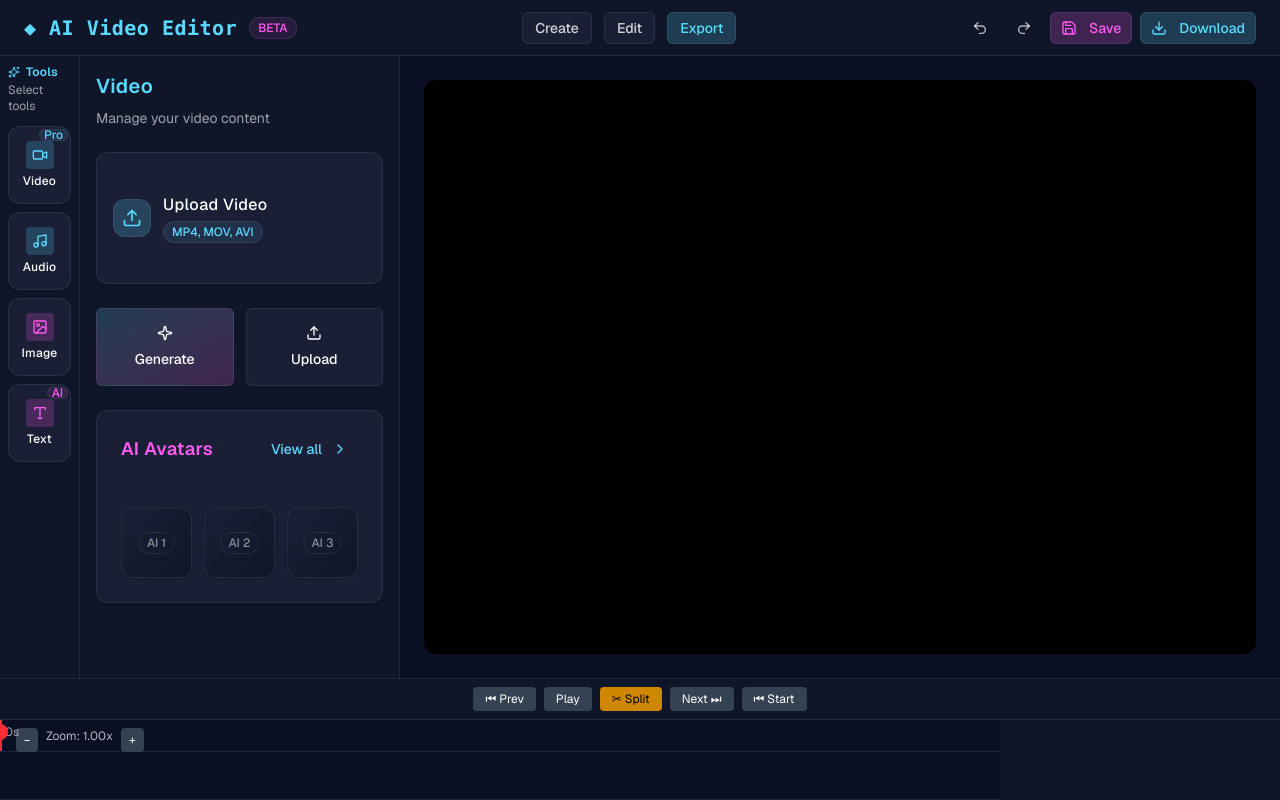
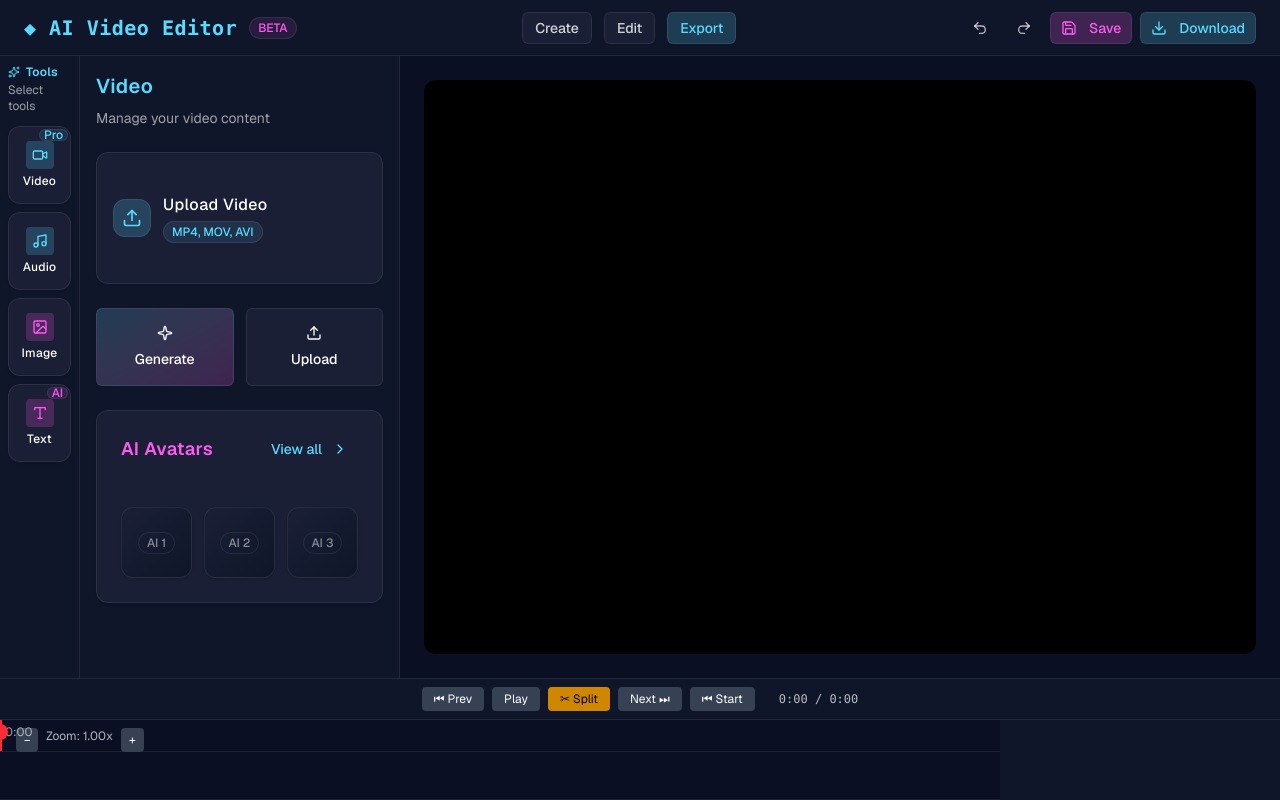
Before and after one commit to Taxilpatel132/Clipper-Studio, a Next.js app in the folder Front-end/: page / in a window 1280 px wide. Built offline with nearby package versions, Linux system fonts and the light colour scheme.

Commit message:
ui-update-3.2

```diff
--- a/Front-end/src/components/Timeline.tsx
+++ b/Front-end/src/components/Timeline.tsx
@@ -4,11 +4,12 @@ import { useRef, useCallback, useEffect } from "react";
 import { cn } from "@/lib/utils";
 import { useEditorStore } from "@/editor/store/editor.store";
 
+// ✅ NEW: Import from organized folders (optional - for future use)
+import { formatTime } from "@/editor/engine";
+
 import type { TimelineClip } from "@/editor/store/editor.store";
 
-
 const BASE_PX_PER_SECOND = 100;
-
 const SNAP_THRESHOLD = 10; // pixels for snapping
 
 export default function Timeline() {
@@ -49,11 +50,12 @@ export default function Timeline() {
     isPlaying,
     zoom,
     play,
-     pause
+    pause,
   } = useEditorStore();
 
   const pxPerSecond = BASE_PX_PER_SECOND * zoom;
   const TIMELINE_SCALE = pxPerSecond;
+
   // Helper functions
   const getTimeFromX = useCallback(
     (clientX: number) => {
@@ -68,7 +70,6 @@ export default function Timeline() {
     },
     [pxPerSecond]
   );
-
 
   const clampTimeToSoftTrim = useCallback(
     (time: number) => {
@@ -100,16 +101,13 @@ export default function Timeline() {
       });
 
       // Find closest snap point
-      const closest = snapPoints.reduce(
-        (prev, curr) =>
-          Math.abs(curr - targetTime) < Math.abs(prev - targetTime)
-            ? curr
-            : prev
+      const closest = snapPoints.reduce((prev, curr) =>
+        Math.abs(curr - targetTime) < Math.abs(prev - targetTime) ? curr : prev
       );
 
       return Math.abs(closest - targetTime) <= threshold ? closest : targetTime;
     },
-    [clips]
+    [clips, TIMELINE_SCALE]
   );
 
   // Playhead dragging
@@ -160,7 +158,7 @@ export default function Timeline() {
 
     window.addEventListener("mousemove", onMove);
     window.addEventListener("mouseup", onUp);
-  }, [setTrimStart, setTrimEnd, setMode]);
+  }, [setTrimStart, setTrimEnd, setMode, TIMELINE_SCALE]);
 
   // Clip dragging with repositioning
   const handleClipDrag = useCallback(
@@ -192,7 +190,6 @@ const finalStartTime = Math.max(
 
         repositionClip(clipId, finalStartTime);
 
-
         setDragOffset(0);
         setDropIndicator(null);
         setDraggingClip(null);
@@ -213,7 +210,7 @@ repositionClip(clipId, finalStartTime);
       repositionClip,
       setDraggingClip,
       setMode,
-      dropIndicatorPosition,
+      TIMELINE_SCALE,
     ]
   );
 
@@ -239,7 +236,7 @@ repositionClip(clipId, finalStartTime);
     e: React.MouseEvent,
     clipId: string,
     type: "start" | "end",
-    clip: any
+    clip: TimelineClip
   ) => {
     e.stopPropagation();
     setMode("trimming");
@@ -258,14 +255,14 @@ const getClipAtTime = useCallback(
     (time: number) => {
       return clips.find((clip) => {
         const playStart = clip.startTime + clip.trimStart;
-      const playEnd =
-        clip.startTime + clip.duration - clip.trimEnd;
+        const playEnd = clip.startTime + clip.duration - clip.trimEnd;
 
         return time > playStart && time < playEnd;
       });
     },
     [clips]
   );
+
   const splitClipAtCurrentTime = useCallback(() => {
     const clip = getClipAtTime(currentTime);
     if (!clip) return; // gap or invalid split
@@ -276,10 +273,9 @@ const playEnd = clip.startTime + clip.duration - clip.trimEnd;
     if (currentTime <= playStart || currentTime >= playEnd) return;
 
     const splitAtVideoTime = currentTime - playStart;
-const splitOffset = splitAtVideoTime;
 
     // Safety guards
-  if (splitOffset <= 0 || splitOffset >= clip.duration) {
+    if (splitAtVideoTime <= 0 || splitAtVideoTime >= clip.duration) {
       return;
     }
 
@@ -300,18 +296,12 @@ const secondClip: TimelineClip = {
       trimEnd: clip.trimEnd,
     };
 
-
     useEditorStore.setState((state) => {
       const clips = state.clips
-    .flatMap((c) =>
-      c.id === clip.id ? [firstClip, secondClip] : [c]
-    )
+        .flatMap((c) => (c.id === clip.id ? [firstClip, secondClip] : [c]))
         .sort((a, b) => a.startTime - b.startTime);
 
-  const duration = Math.max(
-    0,
-    ...clips.map((c) => c.startTime + c.duration)
-  );
+      const duration = Math.max(0, ...clips.map((c) => c.startTime + c.duration));
 
       return {
         clips,
@@ -319,22 +309,16 @@ useEditorStore.setState((state) => {
         activeClipId: secondClip.id,
       };
     });
-
-
   }, [clips, currentTime, getClipAtTime]);
-
 
   const goToNextClip = useCallback(() => {
     const sorted = [...clips].sort((a, b) => a.startTime - b.startTime);
 
-  const next = sorted.find(
-    (clip) => clip.startTime > currentTime
-  );
+    const next = sorted.find((clip) => clip.startTime > currentTime);
 
     if (next) {
       setCurrentTime(next.startTime);
     } else {
-    // Optional: jump to end
       setCurrentTime(duration);
     }
   }, [clips, currentTime, setCurrentTime, duration]);
@@ -342,23 +326,18 @@ useEditorStore.setState((state) => {
   const goToPreviousClip = useCallback(() => {
     const sorted = [...clips].sort((a, b) => a.startTime - b.startTime);
 
-  const prev = [...sorted]
-    .reverse()
-    .find((clip) => clip.startTime < currentTime);
+    const prev = [...sorted].reverse().find((clip) => clip.startTime < currentTime);
 
     if (prev) {
       setCurrentTime(prev.startTime);
     } else {
-    // Optional: jump to start
       setCurrentTime(0);
     }
   }, [clips, currentTime, setCurrentTime]);
 
   // Render helpers
   const renderTimelineRuler = () => {
-    const safeTime = isPlaying
-  ? currentTime
-  : clampTimeToSoftTrim(currentTime);
+    const safeTime = isPlaying ? currentTime : clampTimeToSoftTrim(currentTime);
 
     const playheadLeft = safeTime * TIMELINE_SCALE;
 
@@ -367,8 +346,7 @@ const goToPreviousClip = useCallback(() => {
         className="relative h-8 bg-[#0a0f24] border-b border-white/10"
         onClick={handleTimelineClick}
       >
-
-        {/* Ruler marks */}
+        {/* Ruler marks - ✅ UPDATED: Use formatTime */}
         {Array.from({ length: Math.ceil(duration) + 1 }).map((_, i) => (
           <div
             key={i}
@@ -376,7 +354,7 @@ const goToPreviousClip = useCallback(() => {
             style={{ left: i * TIMELINE_SCALE }}
           >
             <span className="absolute top-1 left-1 text-xs text-white/60">
-              {i}s
+              {formatTime(i)}
             </span>
           </div>
         ))}
@@ -388,6 +366,8 @@ const goToPreviousClip = useCallback(() => {
             style={{ left: dropIndicatorPosition * TIMELINE_SCALE }}
           />
         )}
+
+        {/* Zoom controls */}
         <div className="flex gap-2 px-4 py-2">
           <button
             onClick={() => useEditorStore.getState().setZoom(zoom - 0.25)}
@@ -396,9 +376,7 @@ const goToPreviousClip = useCallback(() => {
             −
           </button>
 
-  <span className="text-xs text-white/70">
-    Zoom: {zoom.toFixed(2)}x
-  </span>
+          <span className="text-xs text-white/70">Zoom: {zoom.toFixed(2)}x</span>
 
           <button
             onClick={() => useEditorStore.getState().setZoom(zoom + 0.25)}
@@ -407,7 +385,6 @@ const goToPreviousClip = useCallback(() => {
             +
           </button>
         </div>
-
 
         {/* Playhead */}
         <div
@@ -427,7 +404,7 @@ const goToPreviousClip = useCallback(() => {
     );
   };
 
-  const renderClip = (clip: any) => {
+  const renderClip = (clip: TimelineClip) => {
     const fullWidth = clip.duration * TIMELINE_SCALE;
     const left = clip.startTime * TIMELINE_SCALE;
     const trimStartWidth = clip.trimStart * TIMELINE_SCALE;
@@ -495,6 +472,7 @@ const goToPreviousClip = useCallback(() => {
       </div>
     );
   };
+
   const startPlayback = useCallback(() => {
     lastTimeRef.current = performance.now();
 
@@ -502,7 +480,7 @@ const goToPreviousClip = useCallback(() => {
       const delta = (now - lastTimeRef.current) / 1000;
       lastTimeRef.current = now;
 
-   setCurrentTime((t) => {
+      setCurrentTime((t: number) => {
         const next = t + delta;
         if (next >= duration) {
           stopPlayback();
@@ -523,6 +501,7 @@ const stopPlayback = useCallback(() => {
       rafRef.current = null;
     }
   }, []);
+
   useEffect(() => {
     if (isPlaying) {
       startPlayback();
@@ -533,11 +512,11 @@ useEffect(() => {
     return stopPlayback;
   }, [isPlaying, startPlayback, stopPlayback]);
 
-
   const timelineWidth = Math.max(duration * TIMELINE_SCALE + 200, 1000);
 
   return (
-    <div className="w-full  bg-[#0f1629] border-t border-white/10">
+    <div className="w-full bg-[#0f1629] border-t border-white/10">
+      {/* ✅ Playback Controls - YOUR EXISTING UI */}
       <div className="px-4 py-2 border-b border-white/10">
         <div className="flex items-center gap-2 justify-center">
           <button
@@ -553,6 +532,7 @@ useEffect(() => {
           >
             {isPlaying ? "Pause" : "Play"}
           </button>
+
           <button
             onClick={splitClipAtCurrentTime}
             className="px-3 py-1 bg-yellow-600 text-black text-xs rounded"
@@ -573,8 +553,12 @@ useEffect(() => {
           >
             ⏮ Start
           </button>
+
+          {/* ✅ NEW: Time display using formatTime */}
+          <span className="text-xs text-white/70 ml-4 font-mono">
+            {formatTime(currentTime)} / {formatTime(duration)}
+          </span>
         </div>
-
       </div>
 
       <div className="overflow-x-auto overflow-y-hidden">
--- a/Front-end/src/components/VideoPreview.tsx
+++ b/Front-end/src/components/VideoPreview.tsx
@@ -1,11 +1,12 @@
 "use client";
 
-import { useEffect, useRef, useMemo } from "react";
-import { useEditor } from "@/hooks/useEditor";
-import {
-  buildTimelineWithGaps,
-  getActiveSegment,
-} from "@/editor/timeline/timelineSegments";
+import { useEffect, useRef, useCallback } from "react";
+
+// ✅ Import from organized folders
+import { useEditorStore } from "@/editor/store/editor.store";
+import { useActiveSegment } from "@/editor/selectors";
+import { usePlaybackActions } from "@/editor/actions";
+import { globalToClipTime } from "@/editor/engine";
 
 interface Props {
   onRemove?: () => void;
@@ -14,35 +15,21 @@ interface Props {
 export default function VideoPreview({ onRemove }: Props) {
   const videoRef = useRef<HTMLVideoElement | null>(null);
 
-  const {
-    isPlaying,
-    currentTime,
-    setCurrentTime,
-    pause,
-    addClip,
-    clips,
-    pendingVideoSrc,
-    clearPendingVideo,
-  } = useEditor();
+  // From store (raw state)
+  const clips = useEditorStore((state) => state.clips);
+  const pendingVideoSrc = useEditorStore((state) => state.pendingVideoSrc);
+  const addClip = useEditorStore((state) => state.addClip);
+  const clearPendingVideo = useEditorStore((state) => state.clearPendingVideo);
+
+  // From selectors
+  const activeSegment = useActiveSegment();
+
+  // From actions
+  const { isPlaying, currentTime, pause, seekTo } = usePlaybackActions();
 
   /* -------------------------------------------------------
-     Timeline → active segment
+     Sync PLAY / PAUSE
   ------------------------------------------------------- */
-
-  const timelineSegments = useMemo(
-    () => buildTimelineWithGaps(clips),
-    [clips]
-  );
-
-  const activeSegment = useMemo(
-    () => getActiveSegment(timelineSegments, currentTime),
-    [timelineSegments, currentTime]
-  );
-
-  /* -------------------------------------------------------
-     Sync PLAY / PAUSE (clip only)
-  ------------------------------------------------------- */
-
   useEffect(() => {
     const video = videoRef.current;
     if (!video) return;
@@ -52,13 +39,16 @@ export default function VideoPreview({ onRemove }: Props) {
       return;
     }
 
-    isPlaying ? video.play().catch(() => {}) : video.pause();
+    if (isPlaying) {
+      video.play().catch(() => {});
+    } else {
+      video.pause();
+    }
   }, [isPlaying, activeSegment]);
 
   /* -------------------------------------------------------
-     Sync global time → video time (clip only)
+     Sync global time → video time
   ------------------------------------------------------- */
-
   useEffect(() => {
     if (!activeSegment || activeSegment.type !== "clip") return;
 
@@ -66,64 +56,52 @@ export default function VideoPreview({ onRemove }: Props) {
     if (!video) return;
 
     const clip = activeSegment.clip;
+    const localTime = globalToClipTime(clip as any, currentTime);
 
-    const playStart = clip.startTime + clip.trimStart;
-    const playEnd =
-      clip.startTime + clip.duration - clip.trimEnd;
-
-    let safeTime = currentTime;
-    if (safeTime < playStart) safeTime = playStart;
-    if (safeTime >= playEnd) safeTime = playEnd - 0.01;
-
-    const relativeTime = safeTime - playStart;
-
-    if (Math.abs(video.currentTime - relativeTime) > 0.1) {
-      video.currentTime = relativeTime;
+    if (Math.abs(video.currentTime - localTime) > 0.1) {
+      video.currentTime = Math.max(0, localTime);
     }
   }, [currentTime, activeSegment]);
 
   /* -------------------------------------------------------
-     Video → timeline time (clip only)
+     Video → timeline time
   ------------------------------------------------------- */
-
-  const handleTimeUpdate = () => {
+  const handleTimeUpdate = useCallback(() => {
     if (!activeSegment || activeSegment.type !== "clip") return;
 
     const video = videoRef.current;
     if (!video) return;
 
     const clip = activeSegment.clip;
-
     const playStart = clip.startTime + clip.trimStart;
-    const playEnd =
-      clip.startTime + clip.duration - clip.trimEnd;
+    const playEnd = clip.startTime + clip.duration - clip.trimEnd;
 
     const globalTime = playStart + video.currentTime;
-    setCurrentTime(globalTime);
+    seekTo(globalTime);
 
-    if (globalTime >= playEnd) {
+    if (globalTime >= playEnd - 0.05) {
       pause();
-      setCurrentTime(playEnd);
+      seekTo(playEnd);
     }
-  };
+  }, [activeSegment, seekTo, pause]);
 
   /* -------------------------------------------------------
-     Upload bootstrap (unchanged)
+     Handle new video upload
   ------------------------------------------------------- */
-
-  const handleLoadedMetadata = () => {
+  const handleLoadedMetadata = useCallback(() => {
     const video = videoRef.current;
     if (!video || !pendingVideoSrc) return;
 
     const exists = clips.some((c) => c.src === pendingVideoSrc);
-    if (exists) return;
+    if (exists) {
+      clearPendingVideo();
+      return;
+    }
 
     const lastEnd =
       clips.length === 0
         ? 0
-        : Math.max(
-            ...clips.map((c) => c.startTime + c.duration)
-          );
+        : Math.max(...clips.map((c) => c.startTime + c.duration));
 
     addClip({
       id: crypto.randomUUID(),
@@ -136,16 +114,14 @@ export default function VideoPreview({ onRemove }: Props) {
     });
 
     clearPendingVideo();
-  };
+  }, [pendingVideoSrc, clips, addClip, clearPendingVideo]);
 
   /* -------------------------------------------------------
-     Render
+     Render (Keep your existing UI/CSS)
   ------------------------------------------------------- */
-
   return (
     <div className="relative w-full h-full bg-black rounded-xl overflow-hidden">
-
-      {/* 1️⃣ Upload preview */}
+      {/* Upload preview */}
       {pendingVideoSrc && (
         <video
           ref={videoRef}
@@ -155,7 +131,7 @@ export default function VideoPreview({ onRemove }: Props) {
         />
       )}
 
-      {/* 2️⃣ Clip playback */}
+      {/* Clip playback */}
       {!pendingVideoSrc && activeSegment?.type === "clip" && (
         <video
           ref={videoRef}
@@ -165,25 +141,21 @@ export default function VideoPreview({ onRemove }: Props) {
         />
       )}
 
-      {/* 3️⃣ Gap */}
+      {/* Gap placeholder */}
       {!pendingVideoSrc && activeSegment?.type === "gap" && (
         <div className="absolute inset-0 flex items-center justify-center bg-black">
-          <span className="text-white/40 text-sm">
-            Empty segment
-          </span>
+          <span className="text-white/40 text-sm">Empty segment</span>
         </div>
       )}
 
-      {/* 4️⃣ Empty */}
+      {/* Empty state */}
       {!pendingVideoSrc && !activeSegment && clips.length === 0 && (
         <div
-          className="flex flex-col items-center justify-center text-muted-foreground cursor-pointer"
+          className="flex flex-col items-center justify-center h-full text-muted-foreground cursor-pointer"
           onClick={onRemove}
         >
           <p className="text-lg font-medium">Video Preview</p>
-          <p className="text-sm opacity-70">
-            Upload a video to get started
-          </p>
+          <p className="text-sm opacity-70">Upload a video to get started</p>
         </div>
       )}
     </div>
--- a/Front-end/src/editor/actions/clip.actions.ts
+++ b/Front-end/src/editor/actions/clip.actions.ts
@@ -1,24 +1,30 @@
-import { useEditor } from "@/hooks/useEditor";
+import { useEditorStore } from "@/editor/store/editor.store";
 import { getTotalDuration } from "@/editor/engine";
 
 /**
  * Hook for clip-related actions
  */
 export function useClipActions() {
+  const store = useEditorStore();
+
+  // Destructure what exists in your store
   const {
+    clips,
+    activeClipId,
     addClip,
-    selectClip,        // ✅ This exists in your store
-    clips,
-    setTrimStart,
-    setTrimEnd,
-    applyTrim,
-    reorderClips,
-    repositionClip,
+    selectClip,
     clearClips,
-  } = useEditor();
+  } = store;
+
+  // Safe access for optional methods (may or may not exist in store)
+  const setTrimStart = typeof store.setTrimStart === "function" ? store.setTrimStart : null;
+  const setTrimEnd = typeof store.setTrimEnd === "function" ? store.setTrimEnd : null;
+  const applyTrim = typeof store.applyTrim === "function" ? store.applyTrim : null;
+  const reorderClips = typeof store.reorderClips === "function" ? store.reorderClips : null;
+  const repositionClip = typeof store.repositionClip === "function" ? store.repositionClip : null;
 
   /**
-   * Duplicate a clip and add it to the end
+   * Duplicate a clip and add it to the end of timeline
    */
   const duplicateClip = (clipId: string) => {
     const clip = clips.find((c) => c.id === clipId);
@@ -38,25 +44,38 @@ export function useClipActions() {
   };
 
   /**
-   * Clear selection
+   * Clear clip selection
    */
   const clearSelection = () => {
     selectClip(null);
   };
 
+  /**
+   * Get active clip object
+   */
+  const getActiveClip = () => {
+    if (!activeClipId) return null;
+    return clips.find((c) => c.id === activeClipId) ?? null;
+  };
+
   return {
-    // From store
+    // State
+    clips,
+    activeClipId,
+
+    // Store methods
     addClip,
     selectClip,
+    clearClips,
     setTrimStart,
     setTrimEnd,
     applyTrim,
     reorderClips,
     repositionClip,
-    clearClips,
 
     // Custom actions
     duplicateClip,
     clearSelection,
+    getActiveClip,
   };
 }
--- a/Front-end/src/editor/actions/playback.actions.ts
+++ b/Front-end/src/editor/actions/playback.actions.ts
@@ -1,69 +1,76 @@
-import { useEditor } from "@/hooks/useEditor";
-import { useTotalDuration } from "@/editor/selectors";
+import { useEditorStore } from "@/editor/store/editor.store";
 import { clampTime } from "@/editor/engine";
 
 /**
  * Hook for playback-related actions
  */
 export function usePlaybackActions() {
+  const store = useEditorStore();
+
   const {
+    isPlaying,
+    currentTime,
+    duration,
     play,
     pause,
-    togglePlay,        // ✅ This exists in your store
-    isPlaying,
-    currentTime,
+    togglePlay,
     setCurrentTime,
-  } = useEditor();
-
-  const totalDuration = useTotalDuration();
+  } = store;
 
   /**
-   * Seek to a specific time
+   * Seek to a specific time (with bounds checking)
    */
   const seekTo = (time: number) => {
-    const safeDuration = totalDuration > 0 ? totalDuration : 0;
+    const safeDuration = duration > 0 ? duration : 0;
     const clampedTime = clampTime(time, 0, safeDuration);
     setCurrentTime(clampedTime);
   };
 
   /**
-   * Seek forward by seconds
+   * Skip forward by X seconds (default 5)
    */
   const seekForward = (seconds = 5) => {
     seekTo(currentTime + seconds);
   };
 
   /**
-   * Seek backward by seconds
+   * Skip backward by X seconds (default 5)
    */
   const seekBackward = (seconds = 5) => {
     seekTo(currentTime - seconds);
   };
 
   /**
-   * Go to start of timeline
+   * Jump to start of timeline
    */
   const goToStart = () => {
     setCurrentTime(0);
   };
 
   /**
-   * Go to end of timeline
+   * Jump to end of timeline
    */
   const goToEnd = () => {
-    setCurrentTime(totalDuration);
+    setCurrentTime(duration);
   };
 
   return {
+    // State
+    isPlaying,
+    currentTime,
+    duration,
+
+    // Store methods
     play,
     pause,
     togglePlay,
+    setCurrentTime,
+
+    // Custom actions
     seekTo,
     seekForward,
     seekBackward,
     goToStart,
     goToEnd,
-    isPlaying,
-    currentTime,
   };
 }
--- a/Front-end/src/editor/selectors/clip.selectors.ts
+++ b/Front-end/src/editor/selectors/clip.selectors.ts
@@ -1,11 +1,12 @@
 import { useMemo } from "react";
-import { useEditor } from "@/hooks/useEditor";
+import { useEditorStore } from "@/editor/store/editor.store";
 
 /**
- * Get the currently active/selected clip
+ * Get the currently selected clip
  */
 export function useActiveClip() {
-  const { clips, activeClipId } = useEditor();
+  const clips = useEditorStore((state) => state.clips);
+  const activeClipId = useEditorStore((state) => state.activeClipId);
 
   return useMemo(() => {
     if (!activeClipId) return null;
@@ -14,10 +15,10 @@ export function useActiveClip() {
 }
 
 /**
- * Get sorted clips by start time
+ * Get clips sorted by start time
  */
 export function useSortedClips() {
-  const { clips } = useEditor();
+  const clips = useEditorStore((state) => state.clips);
 
   return useMemo(
     () => [...clips].sort((a, b) => a.startTime - b.startTime),
@@ -26,10 +27,10 @@ export function useSortedClips() {
 }
 
 /**
- * Get clip count
+ * Get number of clips
  */
 export function useClipCount() {
-  const { clips } = useEditor();
+  const clips = useEditorStore((state) => state.clips);
   return clips.length;
 }
 
@@ -37,6 +38,14 @@ export function useClipCount() {
  * Check if a specific clip is selected
  */
 export function useIsClipSelected(clipId: string) {
-  const { activeClipId } = useEditor();
+  const activeClipId = useEditorStore((state) => state.activeClipId);
   return activeClipId === clipId;
 }
+
+/**
+ * Check if any clip is selected
+ */
+export function useHasActiveClip() {
+  const activeClipId = useEditorStore((state) => state.activeClipId);
+  return activeClipId !== null;
+}
--- a/Front-end/src/editor/selectors/index.ts
+++ b/Front-end/src/editor/selectors/index.ts
@@ -4,6 +4,7 @@ export {
   useSortedClips,
   useClipCount,
   useIsClipSelected,
+  useHasActiveClip,
 } from "./clip.selectors";
 
 // Timeline selectors
@@ -13,4 +14,5 @@ export {
   useTotalDuration,
   useIsInGap,
   useIsTimelineEmpty,
+  usePlaybackState,
 } from "./timeline.selectors";
--- a/Front-end/src/editor/selectors/timeline.selectors.ts
+++ b/Front-end/src/editor/selectors/timeline.selectors.ts
@@ -1,12 +1,12 @@
 import { useMemo } from "react";
-import { useEditor } from "@/hooks/useEditor";
+import { useEditorStore } from "@/editor/store/editor.store";
 import { buildTimelineWithGaps, getActiveSegment, getTotalDuration } from "@/editor/engine";
 
 /**
  * Get timeline segments with gaps
  */
 export function useTimelineSegments() {
-  const { clips } = useEditor();
+  const clips = useEditorStore((state) => state.clips);
 
   return useMemo(() => buildTimelineWithGaps(clips), [clips]);
 }
@@ -15,7 +15,7 @@ export function useTimelineSegments() {
  * Get active segment at current playhead position
  */
 export function useActiveSegment() {
-  const { currentTime } = useEditor();
+  const currentTime = useEditorStore((state) => state.currentTime);
   const segments = useTimelineSegments();
 
   return useMemo(
@@ -25,10 +25,10 @@ export function useActiveSegment() {
 }
 
 /**
- * Get total timeline duration
+ * Get total timeline duration (calculated from clips)
  */
 export function useTotalDuration() {
-  const { clips } = useEditor();
+  const clips = useEditorStore((state) => state.clips);
 
   return useMemo(() => getTotalDuration(clips), [clips]);
 }
@@ -45,6 +45,17 @@ export function useIsInGap() {
  * Check if timeline is empty
  */
 export function useIsTimelineEmpty() {
-  const { clips } = useEditor();
+  const clips = useEditorStore((state) => state.clips);
   return clips.length === 0;
 }
+
+/**
+ * Get current playback state
+ */
+export function usePlaybackState() {
+  const isPlaying = useEditorStore((state) => state.isPlaying);
+  const currentTime = useEditorStore((state) => state.currentTime);
+  const duration = useEditorStore((state) => state.duration);
+
+  return { isPlaying, currentTime, duration };
+}
--- a/Front-end/src/hooks/useEditor.ts
+++ b/Front-end/src/hooks/useEditor.ts
@@ -3,3 +3,4 @@ import { useEditorStore } from "../editor/store/editor.store";
 export function useEditor() {
   return useEditorStore();
 }
+export { useEditorStore };
```
Also changed, not shown: Front-end/src/editor/actions/index.ts (line endings or trailing spaces). Lines whose indentation alone changed are shown as unchanged.
